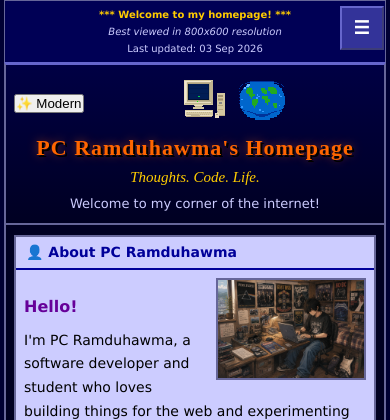
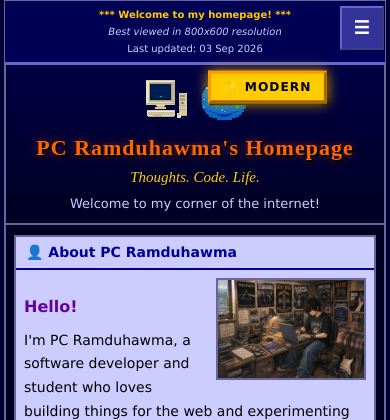
Before and after one commit to pachuau10/pcramduhawma, a Django app: template templates/about.html in a window 390 px wide. Shown: the top 420 px of the page. Run offline with Django 5.2, Linux system fonts and the light colour scheme; the template is opened without the code that fills it, so the values that code supplies are empty.

Commit message:
Make retro Modern-mode toggle big and unmissable

```diff
--- a/static/css/modern.css
+++ b/static/css/modern.css
@@ -18,6 +18,66 @@ html[data-theme="modern"] {
     --maccent-dim: rgba(139, 147, 248, 0.12);
     --mgreen: #4ade80;
     --mradius: 14px;
+}
+
+/* ---------- Retro-mode toggle: big, loud, unmissable ---------- */
+html[data-theme="retro"] .theme-toggle,
+html:not([data-theme]) .theme-toggle {
+    position: absolute;
+    top: 8px;
+    right: 10px;
+    z-index: 5;
+    background: #ffcc00;
+    color: #000000;
+    border: 3px outset #ff9900;
+    font-family: Verdana, Geneva, Tahoma, Arial, Helvetica, sans-serif;
+    font-size: 15px;
+    font-weight: bold;
+    letter-spacing: 1px;
+    text-transform: uppercase;
+    padding: 8px 18px;
+    cursor: pointer;
+    box-shadow: 0 0 12px rgba(255, 204, 0, 0.8), 2px 2px 0px #000000;
+    animation: retroTogglePulse 1.6s infinite;
+}
+
+html[data-theme="retro"] .theme-toggle:hover,
+html:not([data-theme]) .theme-toggle:hover {
+    background: #ffe066;
+    color: #000000;
+    animation: none;
+    box-shadow: 0 0 20px rgba(255, 204, 0, 1), 2px 2px 0px #000000;
+}
+
+html[data-theme="retro"] .theme-toggle:active,
+html:not([data-theme]) .theme-toggle:active {
+    border-style: inset;
+}
+
+html[data-theme="retro"] .theme-toggle-nav,
+html:not([data-theme]) .theme-toggle-nav {
+    position: static;
+    width: 100%;
+    margin-top: 8px;
+    animation: retroTogglePulse 1.6s infinite;
+}
+
+@keyframes retroTogglePulse {
+    0%, 100% {
+        box-shadow: 0 0 8px rgba(255, 204, 0, 0.6), 2px 2px 0px #000000;
+        transform: scale(1);
+    }
+    50% {
+        box-shadow: 0 0 22px rgba(255, 204, 0, 1), 2px 2px 0px #000000;
+        transform: scale(1.04);
+    }
+}
+
+@media (prefers-reduced-motion: reduce) {
+    html[data-theme="retro"] .theme-toggle,
+    html:not([data-theme]) .theme-toggle {
+        animation: none;
+    }
 }
 
 /* ---------- Base ---------- */
@@ -1311,6 +1371,17 @@ html[data-theme="modern"] textarea:focus-visible {
     }
 }
 
+/* ---------- Retro toggle on small screens: clear of the burger ---------- */
+@media (max-width: 768px) {
+    html[data-theme="retro"] .theme-toggle:not(.theme-toggle-nav),
+    html:not([data-theme]) .theme-toggle:not(.theme-toggle-nav) {
+        top: 6px;
+        right: 58px;
+        font-size: 12px;
+        padding: 6px 12px;
+    }
+}
+
 /* ---------- Reduced motion ---------- */
 @media (prefers-reduced-motion: reduce) {
     html.theme-fade body,
```
